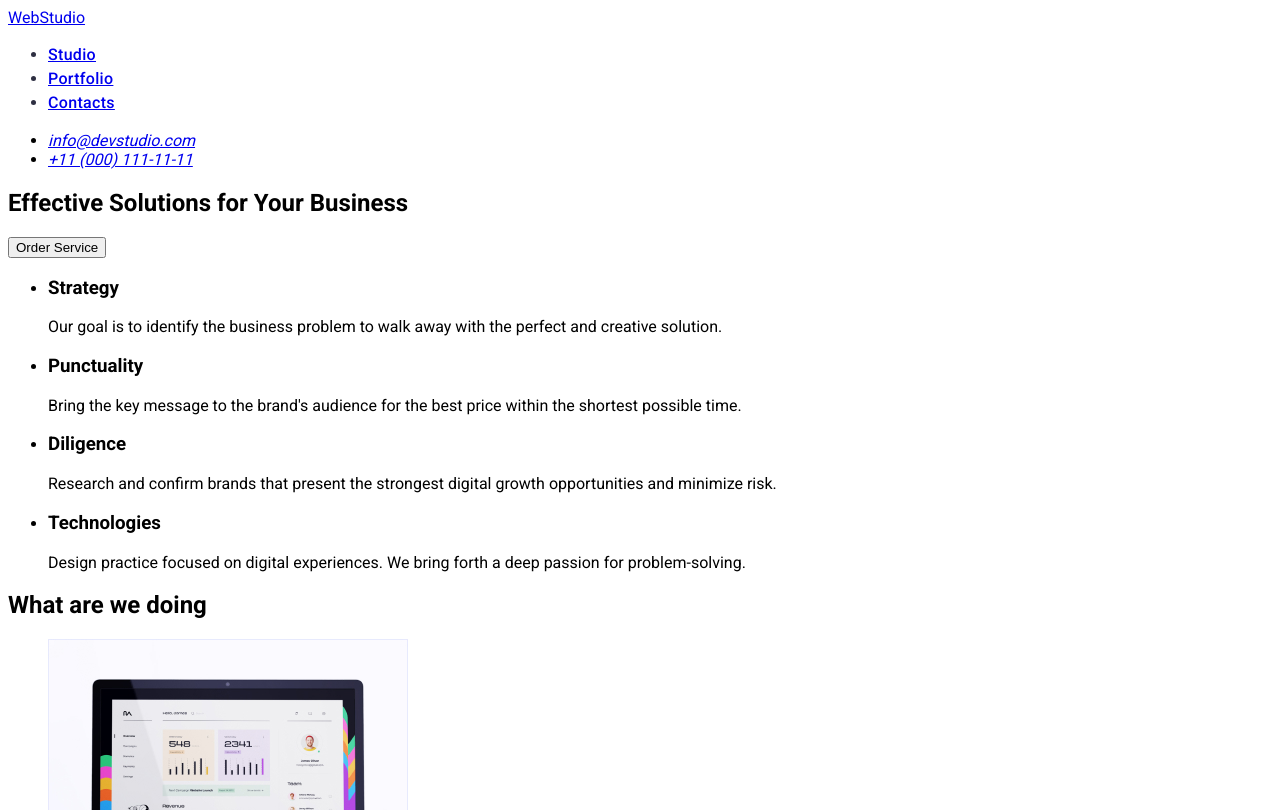
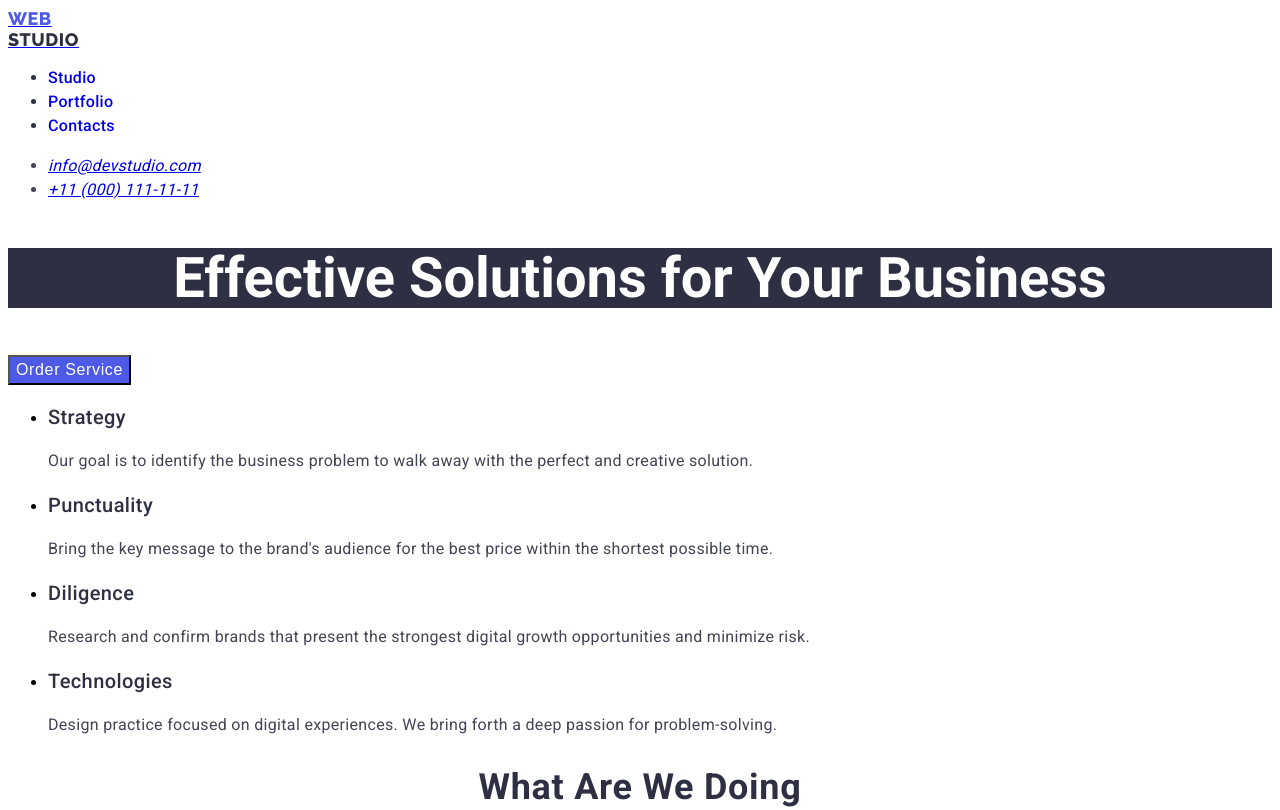
Before and after one commit to Ridrox93/goit-markup-hw-02, a plain HTML site: page index.html in a window 1280 px wide. Shown: the top 810 px of the page. Drawn offline with Linux system fonts and the light colour scheme.

Commit message:
sunday work day

```diff
--- a/css/styles.css
+++ b/css/styles.css
@@ -1,32 +1,189 @@
 body {
-    background-color: #fff;
-    font-family: 'Roboto',
-        sans-serif;
+    font-family: 'Roboto', sans-serif;
 }
 
-/*!-font-family: 'Raleway',
-sans-serif;
-font-family: 'Roboto',
-sans-serif;*/
-.selector-buttons:hower {
-    background-color: #000000;
+/*font-family: 'Raleway',
+    sans-serif;*/
+.nav-links {
+
+    font-style: normal;
+    color: #2E2F42;
 }
 
-.selector-buttons {
-    background-color: #F4F4FD;
+.link {
+    text-decoration: none;
 }
 
-.nav-links {
-    font-family: 'Roboto';
+.list {
+    text-decoration: none;
+}
+
+/*header */
+.logo-first-part {
+
+    font-family: 'Raleway';
     font-style: normal;
+    font-weight: 800;
+    font-size: 18px;
+    line-height: 21px;
+    display: flex;
+    align-items: center;
+    letter-spacing: 0.03em;
+    text-transform: uppercase;
+    color: #4D5AE5;
+    flex: none;
+    flex-grow: 0;
+}
+
+.logo-second-part {
+    font-family: 'Raleway';
+    font-style: normal;
+    font-weight: 800;
+    font-size: 18px;
+    line-height: 21px;
+    display: flex;
+    align-items: center;
+    letter-spacing: 0.03em;
+    text-transform: uppercase;
+    color: #2E2F42;
+    flex: none;
+    flex-grow: 0;
+}
+
+.menu-item {
     font-weight: 500;
     font-size: 16px;
     line-height: 24px;
-    /* identical to box height, or 150% */
+    letter-spacing: 0.02em;
+    color: #2E2F42;
+    flex: none;
+    order: 0;
+    flex-grow: 0;
+}
 
+.address-list {
+    font-weight: 400;
+    font-size: 16px;
+    line-height: 24px;
     letter-spacing: 0.02em;
+    color: #434455;
+}
 
-    /* NAVY BLUE */
+.modal-open-btn {
+    font-weight: 500;
+    font-size: 16px;
+    line-height: 24px;
+    display: flex;
+    align-items: center;
+    letter-spacing: 0.04em;
+    color: #FFFFFF;
+    flex: none;
+    order: 0;
+    flex-grow: 0;
+    background-color: #4D5AE5;
+    ;
+}
 
+/* footer*/
+
+.footer-info {
+    font-weight: 400;
+    font-size: 16px;
+    line-height: 24px;
+    letter-spacing: 0.02em;
+    color: #F4F4FD;
+
+}
+
+.footer {
+    background-color: #2E2F42;
+}
+
+.logo-second-part-white {
+    font-weight: 800;
+    font-size: 18px;
+    line-height: 21px;
+    display: flex;
+    align-items: center;
+    letter-spacing: 0.03em;
+    text-transform: uppercase;
+    color: #F4F4FD;
+    flex: none;
+    order: 1;
+    flex-grow: 0;
+}
+
+/* після хедера  */
+.main-title {
+    font-style: normal;
+    font-weight: 700;
+    font-size: 56px;
+    line-height: 60px;
+    text-align: center;
+    color: #FFFFFF;
+    background-color: #2E2F42;
+}
+
+.title-second {
+    font-weight: 700;
+    font-size: 36px;
+    line-height: 40px;
+    text-align: center;
+    letter-spacing: 0.02em;
+    text-transform: capitalize;
     color: #2E2F42;
 }
+
+.title-common {
+    font-weight: 500;
+    font-size: 20px;
+    line-height: 24px;
+    letter-spacing: 0.02em;
+    color: #2E2F42;
+    flex: none;
+    order: 0;
+    flex-grow: 0;
+}
+
+.common-text {
+    font-weight: 400;
+    font-size: 16px;
+    line-height: 24px;
+    letter-spacing: 0.02em;
+    color: #434455;
+    flex: none;
+    order: 1;
+    flex-grow: 0;
+}
+
+/*portfolio*/
+
+.botton-in-list {
+    font-weight: 500;
+    font-size: 16px;
+    line-height: 24px;
+    display: flex;
+    align-items: center;
+    text-align: center;
+    letter-spacing: 0.04em;
+    color: #4D5AE5;
+    flex: none;
+    order: 0;
+    flex-grow: 0;
+    background: #F4F4FD;
+}
+
+.botton-in-list:hower .botton-in-list:focus {
+    font-weight: 500;
+    font-size: 16px;
+    line-height: 24px;
+    display: flex;
+    align-items: center;
+    text-align: center;
+    letter-spacing: 0.04em;
+    color: #FFFFFF;
+    flex: none;
+    order: 0;
+    flex-grow: 0;
+    background: #404BBF;
+}
--- a/index.html
+++ b/index.html
@@ -11,63 +11,67 @@
     <link
         href="https://fonts.googleapis.com/css2?family=Raleway:wght@800&family=Roboto:wght@400;500;700;900&display=swap"
         rel="stylesheet">
-    <link rel="stylesheet" href="./css/styles.css" />
+    <link rel="stylesheet" href="./css/styles.css">
 
 </head>
 <!-- коментар-->
 
 <body>
-    <header>
-        <nav>
-            <a href="./index.html">WebStudio</a>
-            <ul class="nav-links">
-                <li><a href="./index.html">Studio</a></li>
-                <li><a href="./portfolio.html">Portfolio</a></li>
-                <li><a href="./index.html">Contacts</a></li>
+    <header class="page-header">
+        <nav class="page-navigation">
+            <a class="logo" href="./index.html"><span class="logo-first-part">Web</span><span
+                    class="logo-second-part">Studio</span></a>
+            <ul class="menu-list list">
+                <li class="menu-item link"><a class="menu-link link" href="./index.html">Studio</a></li>
+                <li class="menu-item link"><a class="menu-link link" href="./portfolio.html">Portfolio</a></li>
+                <li class="menu-item link"><a class="menu-link link" href="./index.html">Contacts</a></li>
             </ul>
         </nav>
-        <address>
-            <ul>
-                <li><a href="mailto:info@devstudio.com">info@devstudio.com</a></li>
-                <li><a href="tel:+110001111111">+11 (000) 111-11-11</a></li>
+        <address class="address">
+            <ul class="address-list list">
+                <li class="contact-mail link"><a href="mailto:info@devstudio.com">info@devstudio.com</a></li>
+                <li class="contact-tel link"><a href="tel:+110001111111">+11 (000) 111-11-11</a></li>
             </ul>
         </address>
 
     </header>
     <main>
         <section class="order-section">
-            <h1>Effective Solutions for Your Business</h1>
-            <button type="button">Order Service</button>
+            <h1 class="main-title">Effective Solutions for Your Business</h1>
+            <button class="modal-open-btn modal-open-btn-theme-dark" type="button">Order Service</button>
         </section>
-        <section>
+        <section class="about">
             <h2 hidden>about us</h2>
-            <ul>
+            <ul class="about-information list">
                 <li>
-                    <h3>Strategy</h3>
-                    <p>Our goal is to identify the business
+                    <h3 class="title-common">Strategy</h3>
+                    <p class="common-text">Our goal is to identify the business
                         problem to walk away with the perfect and creative solution.</p>
                 </li>
                 <li>
-                    <h3>Punctuality</h3>
-                    <p>Bring the key message to the brand's audience for the best price within the shortest possible
+                    <h3 class="title-common">Punctuality</h3>
+                    <p class="common-text">Bring the key message to the brand's audience for the best price within the
+                        shortest possible
                         time.</p>
                 </li>
                 <li>
-                    <h3>Diligence</h3>
-                    <p>Research and confirm brands that present the strongest digital growth opportunities and minimize
+                    <h3 class="title-common">Diligence</h3>
+                    <p class="common-text">Research and confirm brands that present the strongest digital growth
+                        opportunities and minimize
                         risk.</p>
                 </li>
                 <li>
-                    <h3>Technologies</h3>
-                    <p>Design practice focused on digital experiences. We bring forth a deep passion for
+                    <h3 class="title-common">Technologies</h3>
+                    <p class="common-text">Design practice focused on digital experiences. We bring forth a deep passion
+                        for
                         problem-solving.</p>
                 </li>
             </ul>
 
         </section>
-        <section class="What are we doing">
-            <h2>What are we doing</h2>
-            <ul>
+        <section class="our-work">
+            <h2 class="title-second">What are we doing</h2>
+            <ul class="our-work-list list">
                 <li><img src="./images/what_are_we_doing/img-1.jpg" alt="monitor" width="360" height="300"></li>
                 <li><img src="./images/what_are_we_doing/img-2.jpg" alt="four phones" width="360" height="300"></li>
                 <li><img src="./images/what_are_we_doing/img-3.jpg" alt="laptop and phones" width="360" height="300">
@@ -75,35 +79,38 @@
             </ul>
         </section>
         <section>
-            <h2>Our Team</h2>
-            <ul>
-                <li>
+            <h2 class="title-second">Our Team</h2>
+            <ul class="workers list">
+                <li class="">
                     <img src="./images/our_team/mark_guerrero.jpg" alt="employee photo" width="264" height="260">
                     <h3>Mark Guerrero</h3>
-                    <p>Product Designer</p>
+                    <p class="common-text">Product Designer</p>
                 </li>
                 <li>
                     <img src="./images/our_team/tom_ford.jpg" alt="employee photo" width="264" height="260">
                     <h3>Tom Ford</h3>
-                    <p>Frontend Developer</p>
+                    <p class="common-text">Frontend Developer</p>
                 </li>
                 <li>
                     <img src="./images/our_team/camila_garcia.jpg" alt="employee photo" width="264" height="260">
                     <h3>Camila Garcia</h3>
-                    <p>Marketing</p>
+                    <p class="common-text">Marketing</p>
                 </li>
                 <li>
                     <img src="./images/our_team/daniel_wilson.jpg" alt="employee photo" width="264" height="260">
                     <h3>Daniel Wilson</h3>
-                    <p>UI Designer</p>
+                    <p class="common-text">UI Designer</p>
                 </li>
             </ul>
         </section>
 
     </main>
-    <footer>
-        <a href="./index.html">WebStudio</a>
-        <p>Increase the flow of customers and sales for your business with digital marketing & growth solutions.</p>
+    <footer class="footer">
+        <a class="logo" href="./index.html"><span class="logo-first-part">Web</span><span
+                class="logo-second-part-white">Studio</span></a>
+        <p class="footer-info">Increase the flow of customers and sales for your business with digital marketing &
+            growth
+            solutions.</p>
     </footer>
 </body>
 
```
Also changed, not shown: portfolio.html (+56 -52 lines).
